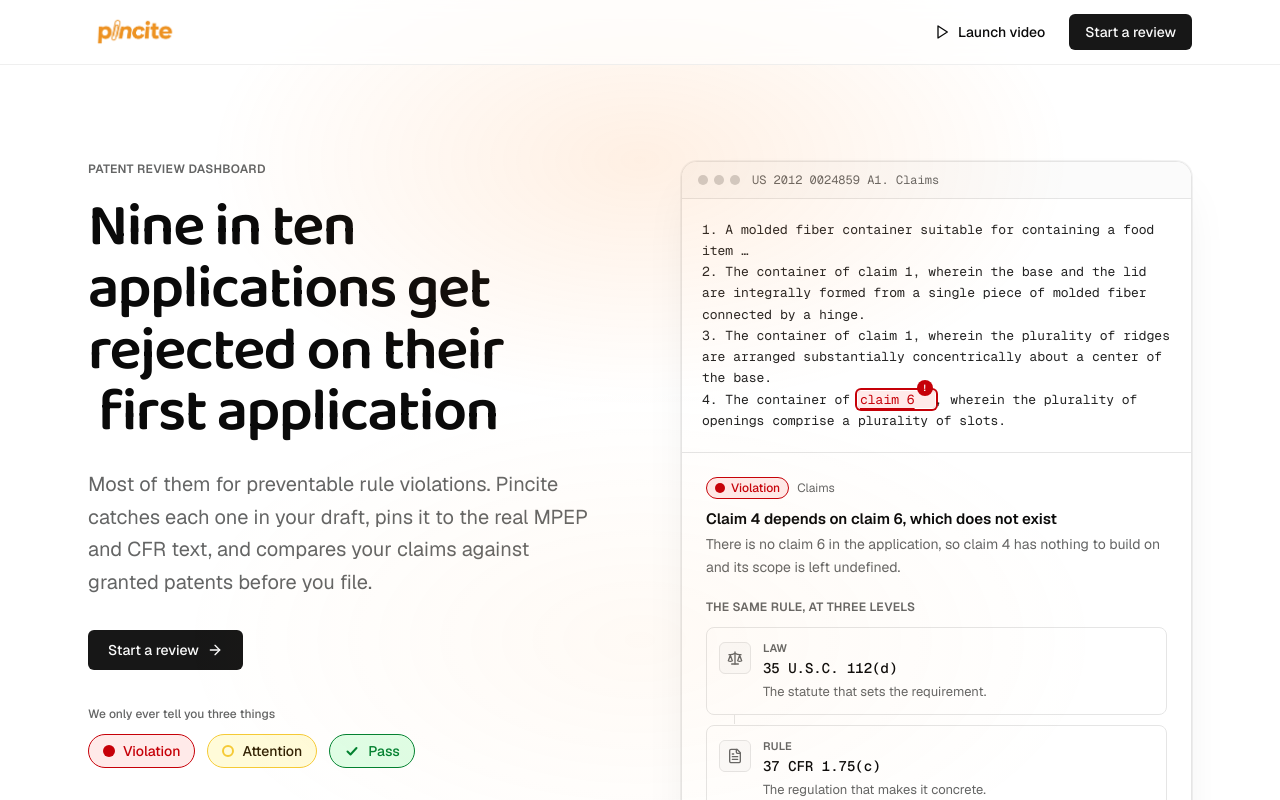
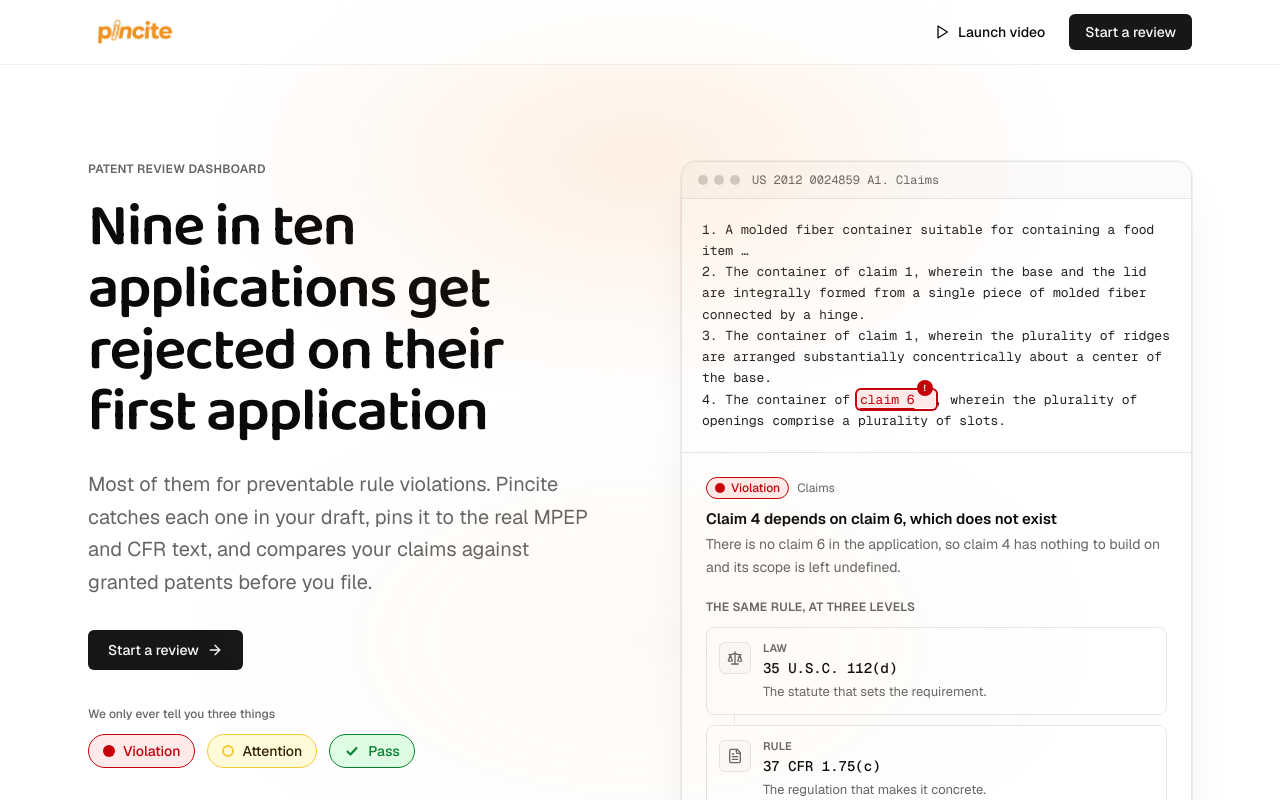
Before and after one commit to aaravmin/Pincite, a Next.js app: page / in a window 1280 px wide. Shown: the top 800 px of the page. Built offline with nearby package versions, Linux system fonts and the light colour scheme; no server answers.

Commit message:
TextAnimate: keep each word with its trailing space so a soft wrap never strands a lone space box

```diff
--- a/components/ui/text-animate.tsx
+++ b/components/ui/text-animate.tsx
@@ -348,7 +348,10 @@ const TextAnimateBase = ({
   let segments: string[] = []
   switch (by) {
     case "word":
-      segments = children.split(/(\s+)/)
+      // Keep each word together with its trailing space. Splitting the space
+      // into its own inline-block segment strands a lone space box at the start
+      // of the next line whenever the heading soft-wraps at that space.
+      segments = children.match(/\S+\s*/g) ?? [children]
       break
     case "character":
       segments = children.split("")
```
